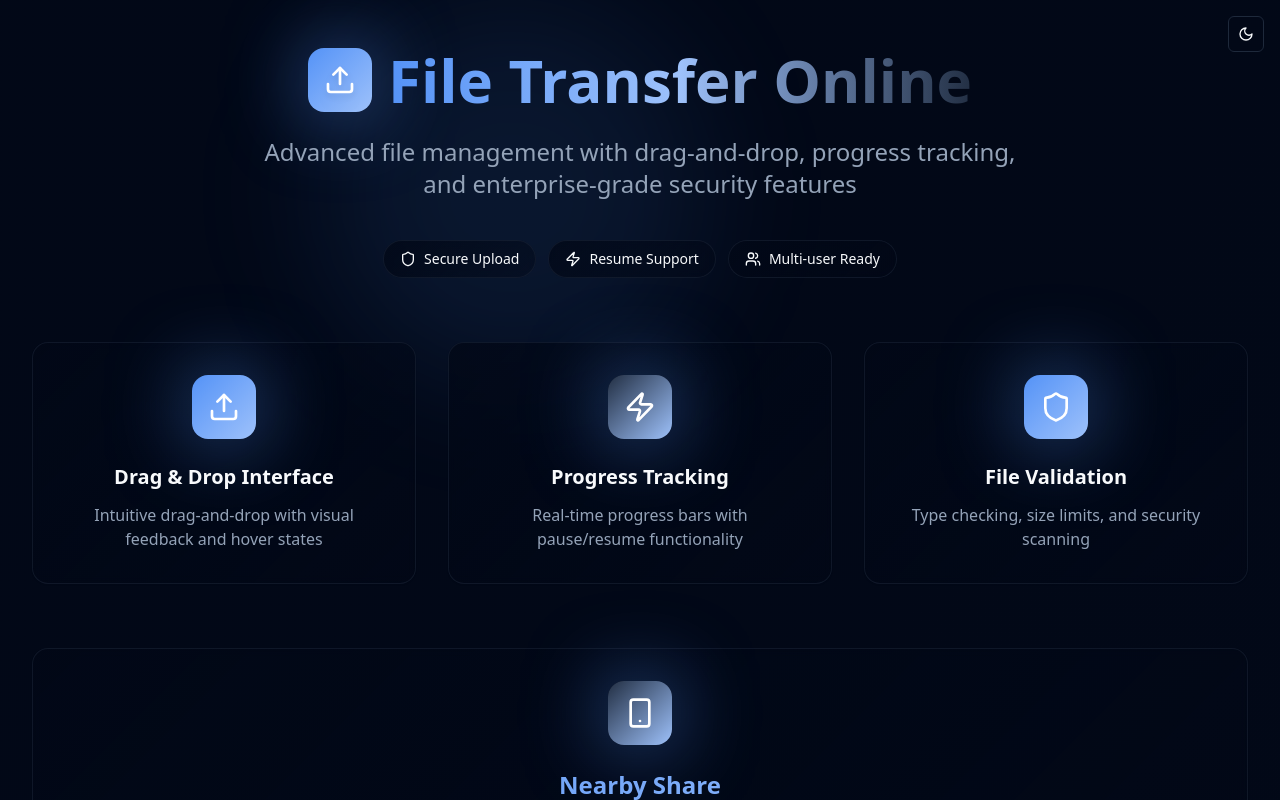
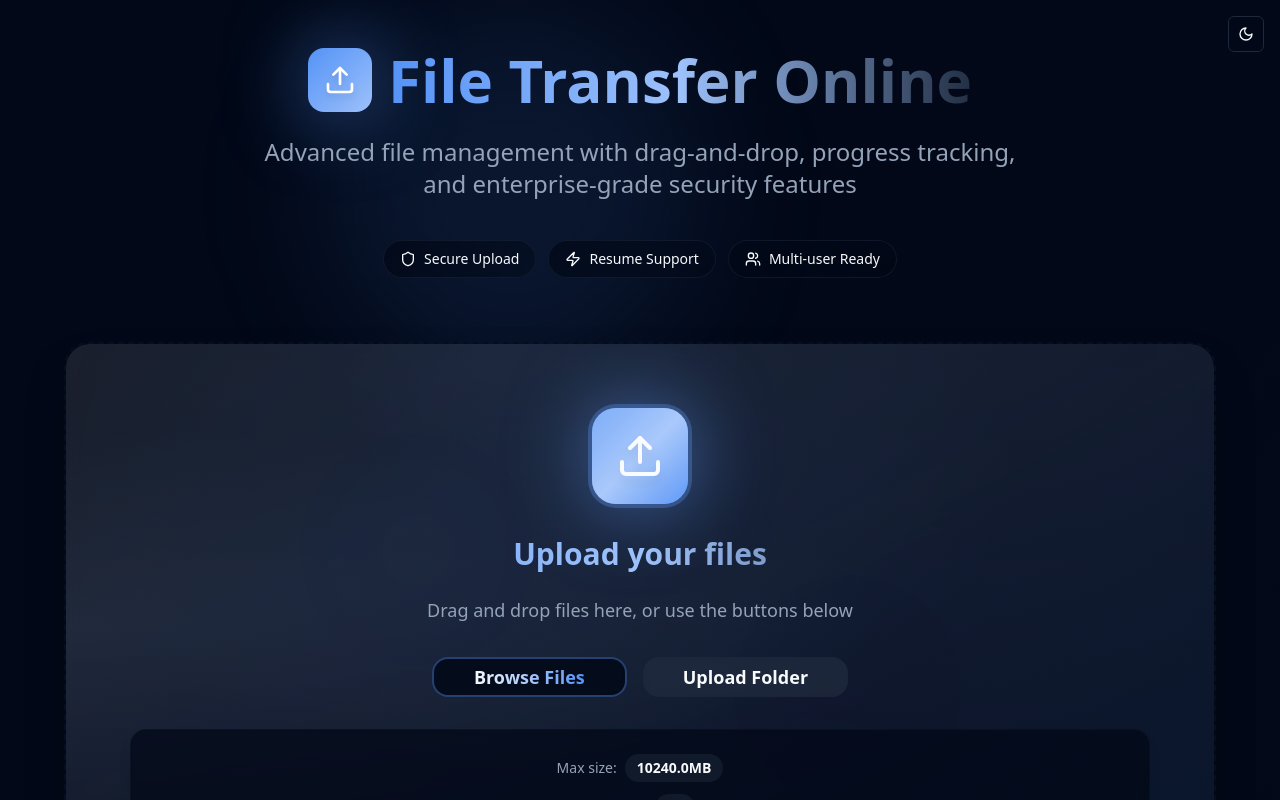
Before and after one commit to pavana05/file-transfer-pavan, a React (Vite) app: page / in a window 1280 px wide. Shown: the top 800 px of the page. Built offline with nearby package versions, Linux system fonts and the light colour scheme.

Commit message:
Move file upload to hero section
Move the file upload component to the top of the hero section to improve user experience and accessibility for file uploads.

```diff
--- a/src/pages/Index.tsx
+++ b/src/pages/Index.tsx
@@ -102,6 +102,11 @@ const Index = () => {
           </div>
         </div>
 
+        {/* Main Upload Component - Hero Section */}
+        <div className="mb-12 md:mb-16 px-4">
+          <FileUploadManager config={uploadConfig} callbacks={uploadCallbacks} />
+        </div>
+
         {/* Features Grid */}
         <div className="grid grid-cols-1 sm:grid-cols-2 lg:grid-cols-3 gap-4 sm:gap-6 lg:gap-8 mb-12 md:mb-16 px-4">
           <Card className="p-4 sm:p-6 lg:p-8 text-center hover:shadow-glass transition-all duration-500 bg-gradient-glass border border-border/50 backdrop-blur-sm rounded-2xl group hover:scale-105">
@@ -157,8 +162,6 @@ const Index = () => {
           />
         </Card>
 
-        {/* Main Upload Component */}
-        <FileUploadManager config={uploadConfig} callbacks={uploadCallbacks} />
 
         {/* Technical Specifications */}
         <Card className="mt-12 md:mt-16 p-4 sm:p-6 lg:p-8 bg-gradient-glass border border-border/50 backdrop-blur-sm rounded-2xl shadow-glass mx-4">
```
